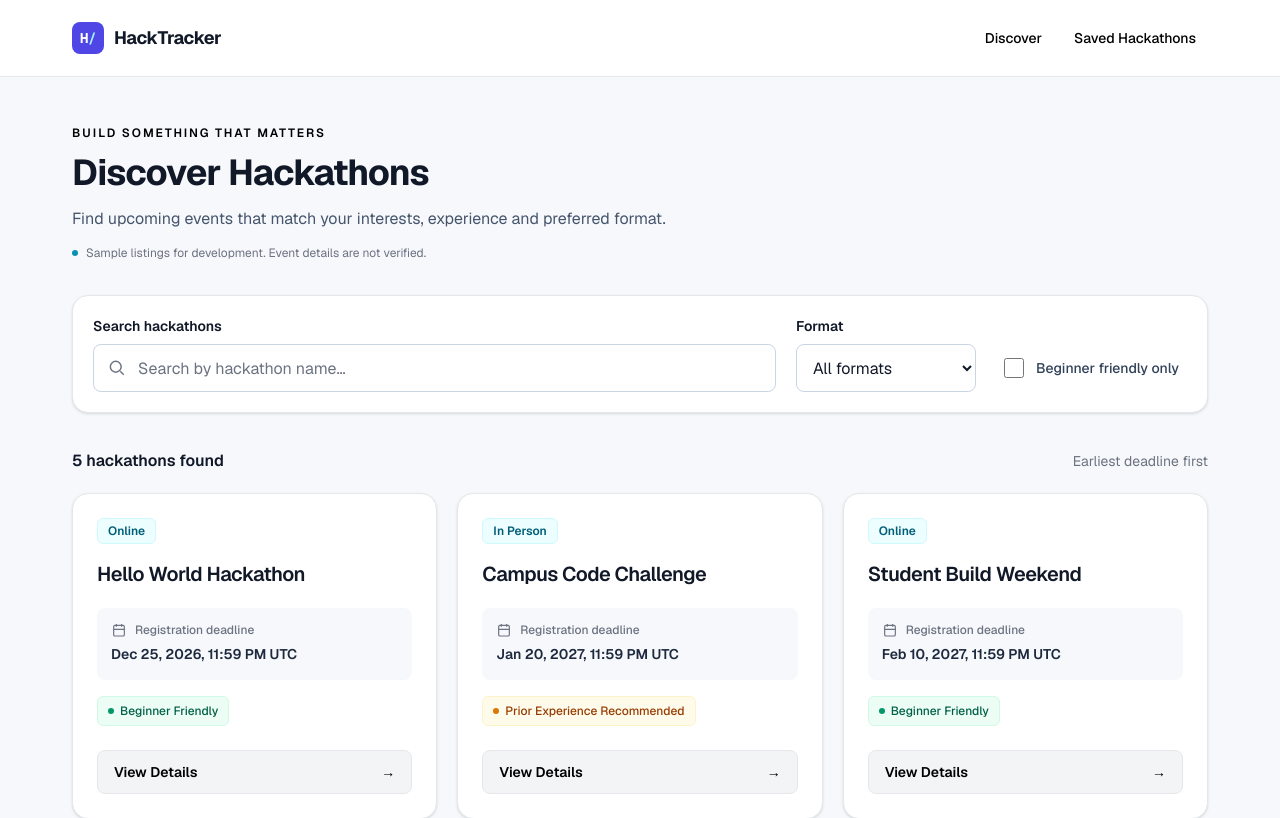
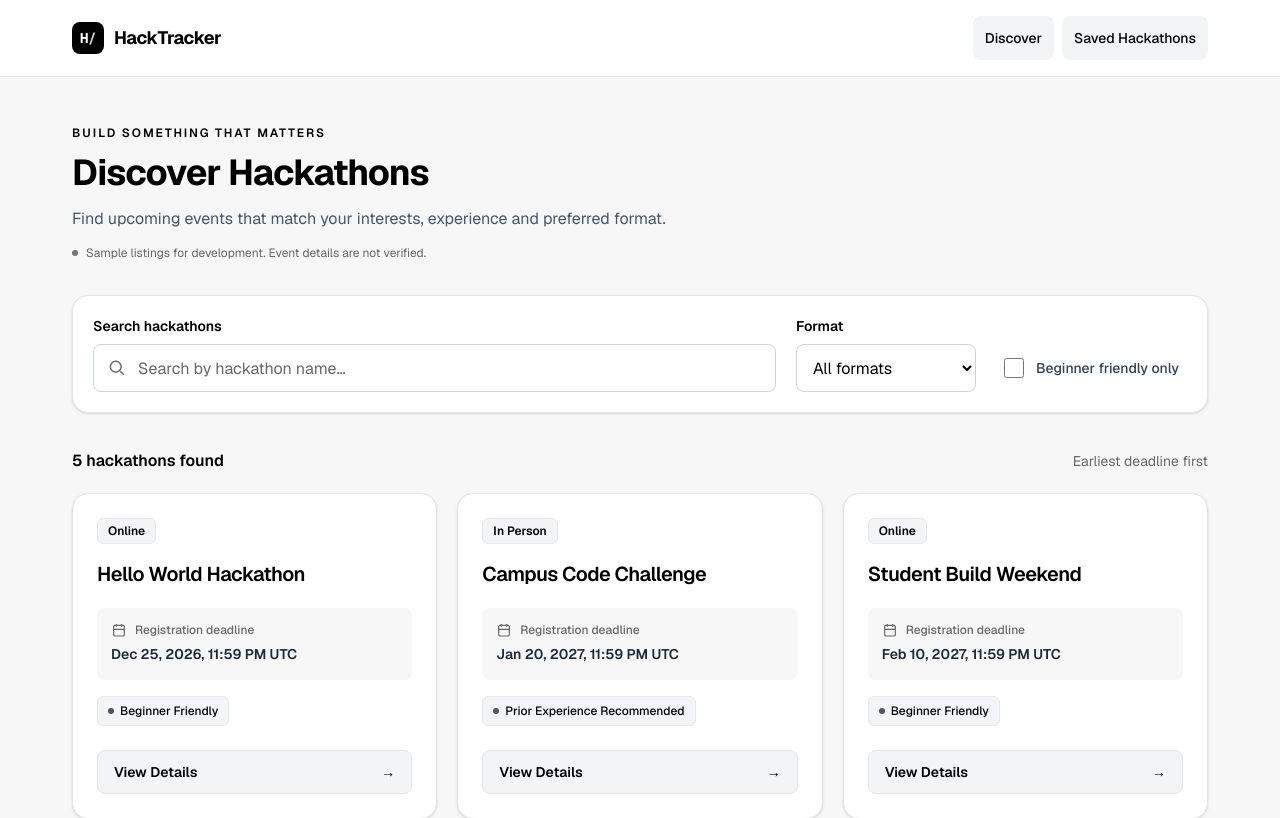
Before and after one commit to Siddhgarg3/Hacktracker, a Next.js app in the folder hacktracker-next/: page / in a window 1280 px wide. Shown: the top 818 px of the page. Built offline with nearby package versions, Linux system fonts and the light colour scheme.

Commit message:
updated buttons

```diff
--- a/hacktracker-next/app/globals.css
+++ b/hacktracker-next/app/globals.css
@@ -1,17 +1,17 @@
 @import "tailwindcss";
 
 :root {
-  --background: #f7f8fc;
-  --foreground: #111827;
+  --background: #f7f7f7;
+  --foreground: #000000;
   --surface: #ffffff;
-  --primary: #4f46e5;
-  --primary-hover: #4338ca;
-  --accent: #0891b2;
-  --secondary: #6b7280;
-  --border: #e5e7eb;
-  --success: #059669;
-  --warning: #d97706;
-  --error: #dc2626;
+  --primary: #000000;
+  --primary-hover: #000000;
+  --accent: #737373;
+  --secondary: #666666;
+  --border: #e5e5e5;
+  --success: #404040;
+  --warning: #737373;
+  --error: #404040;
   color-scheme: light;
 }
 
@@ -51,8 +51,8 @@ body {
 }
 
 ::selection {
-  background: #e0e7ff;
-  color: #312e81;
+  background: #e5e5e5;
+  color: #000000;
 }
 
 @media (prefers-reduced-motion: reduce) {
--- a/hacktracker-next/app/hackathons/[id]/not-found.jsx
+++ b/hacktracker-next/app/hackathons/[id]/not-found.jsx
@@ -2,10 +2,10 @@ import Link from "next/link"
 export default function NotFound(){
     return(
         <section className="mx-auto my-8 max-w-2xl rounded-2xl border border-border bg-surface px-5 py-14 text-center shadow-sm sm:my-12 sm:p-16">
-            <span className="mb-5 inline-flex rounded-lg border border-indigo-100 bg-indigo-50 px-3 py-1.5 font-mono text-sm font-semibold text-primary">404</span>
+            <span className="mb-5 inline-flex rounded-lg border border-gray-200 bg-gray-100 px-3 py-1.5 font-mono text-sm font-semibold text-black">404</span>
             <h1 className="text-3xl font-bold tracking-tight">Hackathon not found</h1>
             <p className="mx-auto mt-4 max-w-sm text-sm leading-7 text-slate-600">We couldn’t find an event at this address. Head back to Discover to explore the available listings.</p>
-            <Link href="/" className="mt-7 inline-flex min-h-12 items-center justify-center gap-2 rounded-lg bg-primary px-5 py-3 text-sm font-semibold text-white transition-colors duration-150 hover:bg-primary-hover focus-visible:bg-primary-hover"><span aria-hidden="true">←</span> Back to Discover</Link>
+            <Link href="/" className="mt-7 inline-flex min-h-12 items-center justify-center gap-2 rounded-lg bg-gray-100 px-5 py-3 text-sm font-semibold text-black transition-colors duration-150 hover:bg-black hover:text-white focus-visible:bg-black focus-visible:text-white"><span aria-hidden="true">←</span> Back to Discover</Link>
         </section>
     )
 }
--- a/hacktracker-next/app/saved/page.jsx
+++ b/hacktracker-next/app/saved/page.jsx
@@ -7,10 +7,10 @@ export default function SavedHackathons(){
             <h1 id="saved-heading" className="text-3xl font-bold tracking-tight sm:text-4xl">Saved Hackathons</h1>
             <p className="mt-3 text-base leading-7 text-slate-600">A place for the events you want to come back to.</p>
             <div className="mt-8 rounded-2xl border border-border bg-surface px-5 py-14 text-center shadow-sm sm:py-20">
-                <div aria-hidden="true" className="mx-auto mb-6 flex size-14 items-center justify-center rounded-2xl bg-indigo-50 text-primary"><svg viewBox="0 0 24 24" fill="none" stroke="currentColor" strokeWidth="1.5" className="size-7"><path d="M6 5a2 2 0 0 1 2-2h8a2 2 0 0 1 2 2v16l-6-4-6 4V5Z"/></svg></div>
+                <div aria-hidden="true" className="mx-auto mb-6 flex size-14 items-center justify-center rounded-2xl bg-gray-100 text-black"><svg viewBox="0 0 24 24" fill="none" stroke="currentColor" strokeWidth="1.5" className="size-7"><path d="M6 5a2 2 0 0 1 2-2h8a2 2 0 0 1 2 2v16l-6-4-6 4V5Z"/></svg></div>
                 <h2 className="text-xl font-semibold tracking-tight">Your future shortlist starts here</h2>
                 <p className="mx-auto mt-3 max-w-md text-sm leading-7 text-slate-600">Your saved events will appear here. Saving isn’t available yet, but you can explore the discovery page in the meantime.</p>
-                <Link href="/" className="mt-7 inline-flex min-h-12 items-center justify-center gap-2 rounded-lg bg-primary px-5 py-3 text-sm font-semibold text-white transition-colors duration-150 hover:bg-primary-hover focus-visible:bg-primary-hover">Discover Hackathons <span aria-hidden="true">→</span></Link>
+                <Link href="/" className="mt-7 inline-flex min-h-12 items-center justify-center gap-2 rounded-lg bg-gray-100 px-5 py-3 text-sm font-semibold text-black transition-colors duration-150 hover:bg-black hover:text-white focus-visible:bg-black focus-visible:text-white">Discover Hackathons <span aria-hidden="true">→</span></Link>
             </div>
         </section>
     )
--- a/hacktracker-next/components/HackathonCard.jsx
+++ b/hacktracker-next/components/HackathonCard.jsx
@@ -2,9 +2,9 @@ import Link from "next/link"
 import { formatDeadline } from "../lib/deadlines";
 export default function HackathonCard({hackathon}){
     return (
-        <article className="group flex h-full min-w-0 flex-col rounded-2xl border border-border bg-surface p-5 shadow-sm transition duration-150 hover:-translate-y-0.5 hover:border-indigo-200 hover:shadow-md focus-within:-translate-y-0.5 focus-within:border-indigo-200 focus-within:shadow-md sm:p-6">
+        <article className="group flex h-full min-w-0 flex-col rounded-2xl border border-border bg-surface p-5 shadow-sm transition duration-150 hover:-translate-y-0.5 hover:border-gray-400 hover:shadow-md focus-within:-translate-y-0.5 focus-within:border-gray-400 focus-within:shadow-md sm:p-6">
             <div className="mb-4 flex flex-wrap items-center gap-2">
-                <span className="inline-flex items-center rounded-md border border-cyan-100 bg-cyan-50 px-2.5 py-1 text-xs font-semibold text-cyan-800">{hackathon.format === "in-person" ? "In Person" : hackathon.format === "online" ? "Online" : "Hybrid"}</span>
+                <span className="inline-flex items-center rounded-md border border-gray-200 bg-gray-100 px-2.5 py-1 text-xs font-semibold text-black">{hackathon.format === "in-person" ? "In Person" : hackathon.format === "online" ? "Online" : "Hybrid"}</span>
             </div>
             <h3 className="wrap-anywhere text-xl leading-7 font-semibold tracking-tight text-foreground">{hackathon.name}</h3>
             <div className="mt-5 rounded-lg bg-background p-3.5">
@@ -15,8 +15,8 @@ export default function HackathonCard({hackathon}){
                 <p className="wrap-anywhere text-sm leading-6 font-semibold text-slate-800">{formatDeadline(hackathon.deadline)}</p>
             </div>
             <div className="mt-4 mb-6">
-                <span className={`inline-flex items-center gap-1.5 rounded-md border px-2.5 py-1 text-xs leading-5 font-medium ${hackathon.beginnerFriendly ? "border-emerald-100 bg-emerald-50 text-emerald-800" : "border-amber-100 bg-amber-50 text-amber-800"}`}>
-                    <span aria-hidden="true" className={`size-1.5 shrink-0 rounded-full ${hackathon.beginnerFriendly ? "bg-success" : "bg-warning"}`} />
+                <span className="inline-flex items-center gap-1.5 rounded-md border border-gray-200 bg-gray-100 px-2.5 py-1 text-xs leading-5 font-medium text-black">
+                    <span aria-hidden="true" className="size-1.5 shrink-0 rounded-full bg-gray-600" />
                     {hackathon.beginnerFriendly ? "Beginner Friendly" : "Prior Experience Recommended"}
                 </span>
             </div>
--- a/hacktracker-next/components/Navbar.jsx
+++ b/hacktracker-next/components/Navbar.jsx
@@ -4,12 +4,12 @@ export default function Navbar(){
         <header className="border-b border-border bg-surface">
             <nav className="navbar mx-auto flex w-full max-w-[1200px] flex-wrap items-center justify-between gap-x-4 gap-y-2 px-4 py-4 sm:px-6 lg:px-8" id="navbar" aria-label="Main navigation">
                 <Link href="/" className="inline-flex min-h-11 items-center gap-2.5 rounded-md text-lg font-bold tracking-tight text-foreground">
-                    <span aria-hidden="true" className="flex size-8 shrink-0 items-center justify-center rounded-lg bg-primary font-mono text-sm font-bold text-white">H<span className="text-cyan-200">/</span></span>
+                    <span aria-hidden="true" className="flex size-8 shrink-0 items-center justify-center rounded-lg bg-black font-mono text-sm font-bold text-white">H<span className="text-gray-300">/</span></span>
                     HackTracker
                 </Link>
                 <ul className="flex flex-wrap items-center gap-1 text-sm font-medium sm:gap-2">
-                    <li><Link href="/" className="inline-flex min-h-11 items-center rounded-lg px-3 py-2 text-black transition-colors duration-150 hover:bg-gray-100 focus-visible:bg-gray-100">Discover</Link></li>
-                    <li><Link href="/saved" className="inline-flex min-h-11 items-center rounded-lg px-3 py-2 text-black transition-colors duration-150 hover:bg-gray-100 focus-visible:bg-gray-100">Saved Hackathons</Link></li>
+                    <li><Link href="/" className="inline-flex min-h-11 items-center rounded-lg bg-gray-100 px-3 py-2 text-black transition-colors duration-150 hover:bg-black hover:text-white focus-visible:bg-black focus-visible:text-white">Discover</Link></li>
+                    <li><Link href="/saved" className="inline-flex min-h-11 items-center rounded-lg bg-gray-100 px-3 py-2 text-black transition-colors duration-150 hover:bg-black hover:text-white focus-visible:bg-black focus-visible:text-white">Saved Hackathons</Link></li>
                 </ul>
             </nav>
         </header>
```
Also changed, not shown: hacktracker-next/app/hackathons/[id]/page.jsx (+5 -5 lines).
